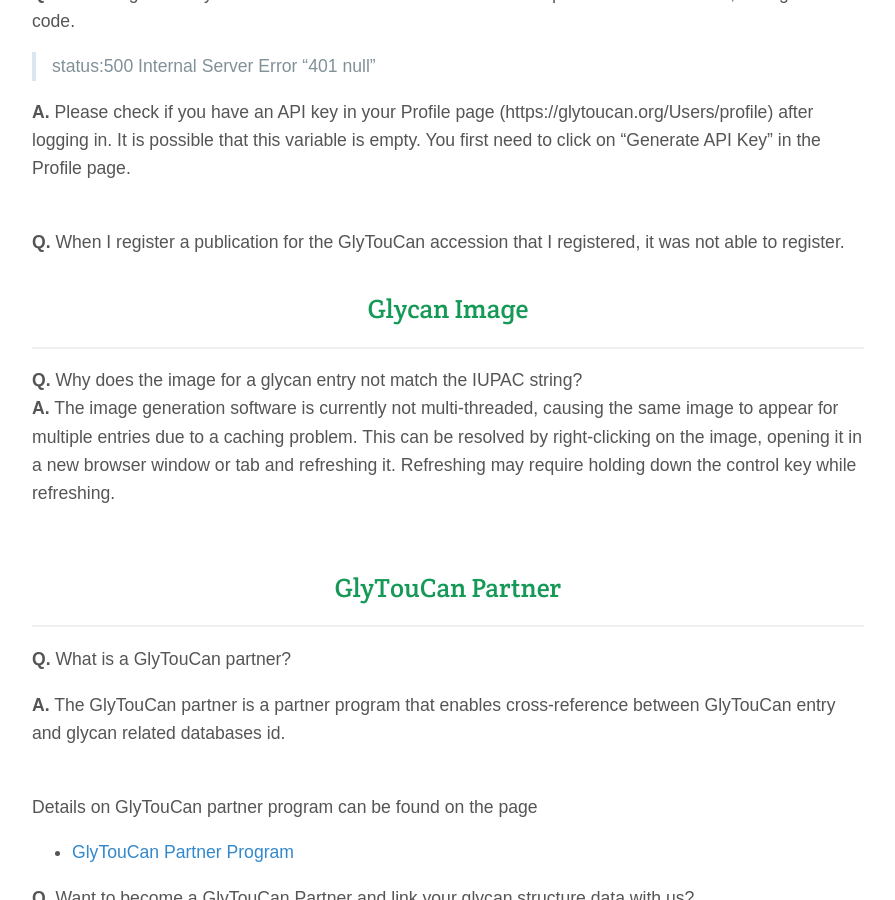
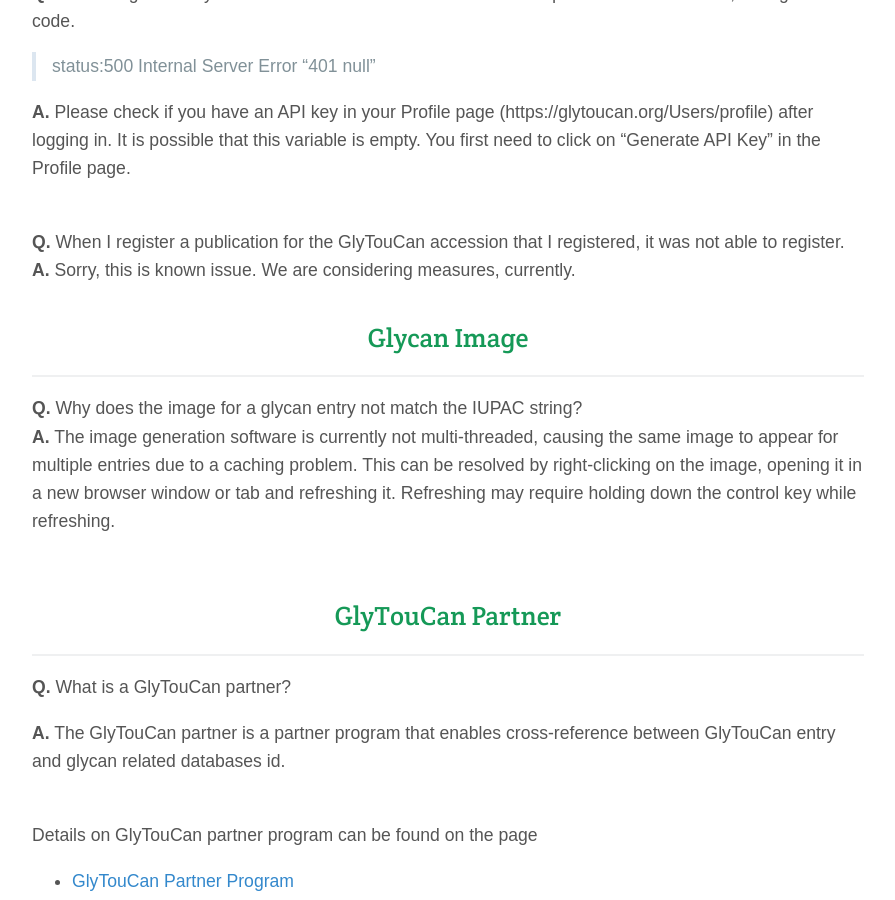
Before and after one commit to glytoucan/glytoucan, a Jekyll site: the page built from FAQ/index.md, in a window 1280 px wide and 900 px high, scrolled down 3064 px. Shown: the whole window, without its empty margins (192-1087 px from the left). Built offline with Jekyll 4.4.1, drawn with Linux system fonts in a browser that asks for light colours; nearby versions of some CDN libraries.

Commit message:
update FAQ

```diff
--- a/FAQ/index.md
+++ b/FAQ/index.md
@@ -101,7 +101,7 @@
 
 
 **Q.** When I register a publication for the GlyTouCan accession that I registered, it was not able to register.
-
+**A.** Sorry, this is known issue. We are considering measures, currently.
 
 ## Glycan Image
 
```
